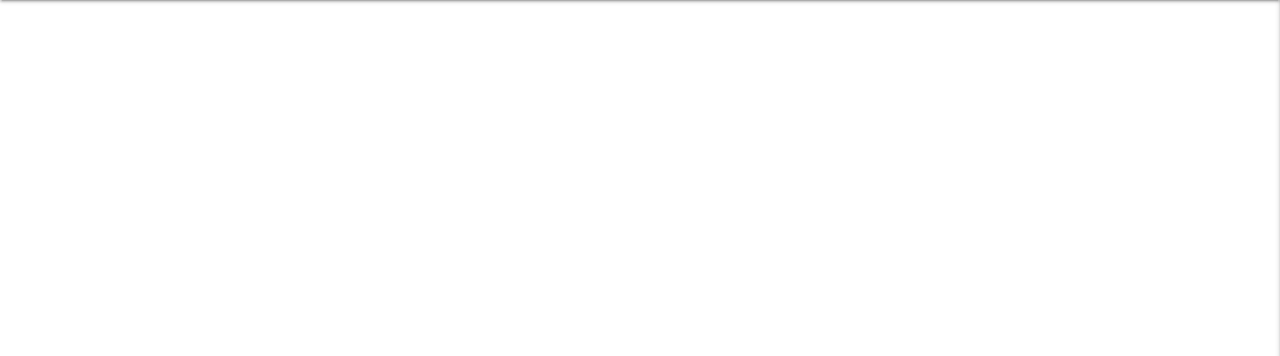
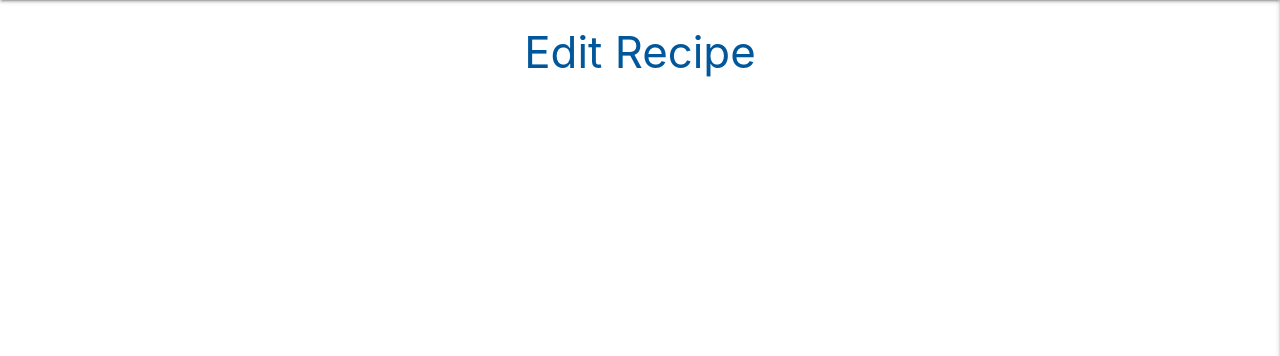
Before and after one commit to Code-Institute-Submissions/Willdeakin-Milestone-Project-3_NovResub, a Flask app: page /edit in a window 1280 px wide. Shown: the part 64-420 px from the top of the page. Run offline with Flask 2, Linux system fonts and the light colour scheme; data that the repository does not hold is empty; some libraries are stand-ins or nearby versions.

Commit message:
add to app route for edit.html

```diff
--- a/app.py
+++ b/app.py
@@ -77,7 +77,11 @@ def login():
 
 @app.route("/edit", methods=["GET", "POST"])
 def edit():
-    return render_template("edit.html")
+    recipe = mongo.db.recipe.find_one({"_id": ObjectId()})
+    methods = mongo.db.categories.find().sort("cooking_method", 1)
+    tools = mongo.db.categories.find().sort("category_tool", 1)
+    countries = mongo.db.categories.find().sort("countries", 1)
+    return render_template("edit.html", methods=methods, tools=tools, countries=countries)
 
 
 @app.route("/add", methods=["GET", "POST"])
@@ -93,6 +97,9 @@ def add():
             "website_link": request.form.get("website_link"),
             "country_name": request.form.get("country"),
         }
+        mongo.db.recipes.insert_one(recipe)
+        flash("Recipe Successfully Added")
+        return redirect(url_for("recipes"))
 
     methods = mongo.db.categories.find().sort("cooking_method", 1)
     tools = mongo.db.categories.find().sort("category_tool", 1)
--- a/templates/edit.html
+++ b/templates/edit.html
@@ -1,5 +1,6 @@
 {% extends "base.html" %}
 {% block content%}
+<h3 class="light-blue-text text-darken-4 center-align">Edit Recipe</h3>
 
 
 {% endblock %}
--- a/templates/register.html
+++ b/templates/register.html
@@ -9,7 +9,7 @@
         <div class="card-panel">
             <!-- username -->
             <div class="row">
-                <div class="input-field col s6">
+                <div class="input-field col s12">
                     <i class="fas fa-user-plus prefix light-blue-text text-darken-4"></i>
                     <input id="username" name="username" type="text" class="validate"
                     minlength="5" maxlength="15" pattern="^[a-zA-Z0-9]{5,15}$" class="validate" required>
@@ -18,7 +18,7 @@
             </div>
             <!-- password -->
             <div class="row">
-                <div class="input-field col s6">
+                <div class="input-field col s12">
                     <i class="fas fa-user-lock prefix light-blue-text text-darken-4"></i>
                     <input id="password" name="password" type="password" minlength="5"
                         maxlength="15" pattern="^[a-zA-Z0-9]{5,15}$" class="validate" required>
@@ -35,7 +35,7 @@
     </form>
     <div class="row">
         <div class="col s12">
-            <p>Already Rregistered?? <a href="{{ url_for('login') }}" class="light-blue-text text-darken-4">Log In</a></p>
+            <p>Already Registered?? <a href="{{ url_for('login') }}" class="light-blue-text text-darken-4">Log In</a></p>
         </div>
     </div>
 
```
